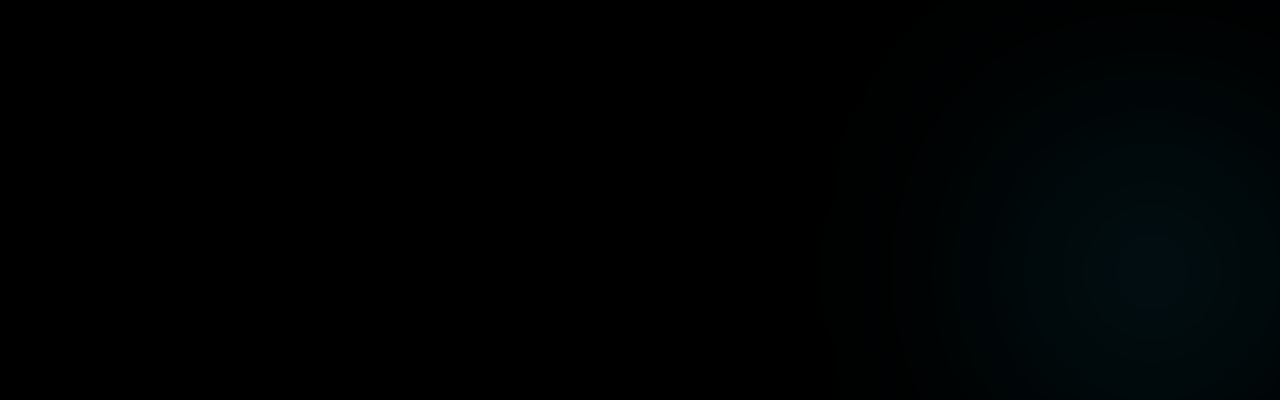
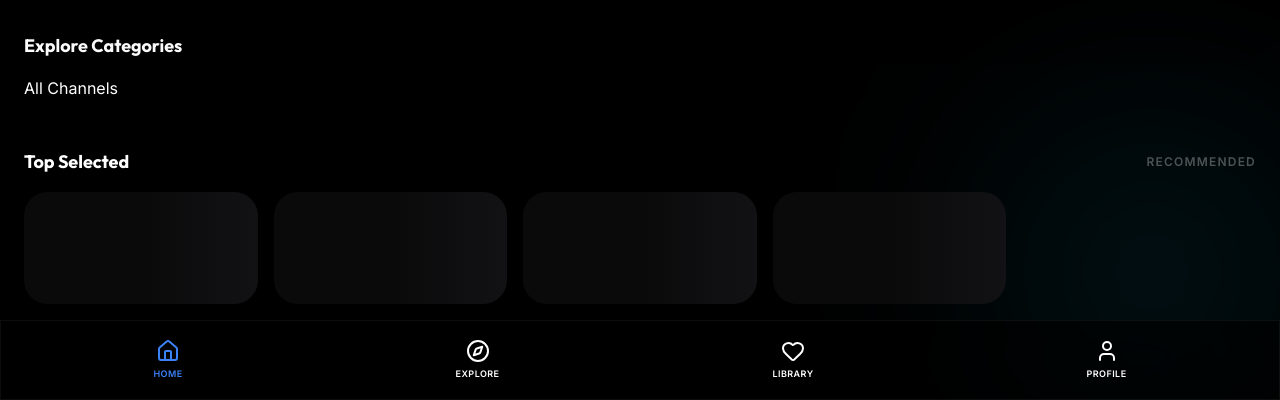
Before and after one commit to aryanjha205/LIVE-, a Flask app: page / in a window 1280 px wide. Shown: the part 1130-1530 px from the top of the page. Run offline with Flask 3, Linux system fonts and the light colour scheme; some libraries are stand-ins or nearby versions.

Commit message:
Add files via upload

```diff
--- a/static/js/main.js
+++ b/static/js/main.js
@@ -21,7 +21,7 @@ const authStep2 = document.getElementById('auth-step-2');
 let channels = [];
 let hls = null;
 let isLocked = false;
-let currentAspectRatio = 'fit';
+let currentAspectRatio = 'fill';
 let rotation = 0;
 let controlsTimeout;
 let startY = 0;
@@ -47,15 +47,27 @@ async function fetchChannels() {
             showToast('No channels available', 'info');
         }
 
+        renderCategories();
         renderHome();
         renderExplore();
         renderFavorites();
+        renderRecent();
     } catch (error) {
         console.error('Channel Fetch ERROR:', error);
         showToast('Stream Server Unreachable', 'error');
         // Clear skeletons to show error
         featuredGrid.innerHTML = `<div class="p-10 text-center opacity-30 col-span-full">Failed to load channels. Check your connection.</div>`;
     }
+}
+
+function renderCategories() {
+    const catScroll = document.getElementById('cat-scroll');
+    if (!catScroll) return;
+
+    const groups = ['All', ...new Set(channels.map(c => c.group))].filter(g => g && g !== 'General').slice(0, 15);
+    catScroll.innerHTML = groups.map(g => `
+        <div class="chip ${g === 'All' ? 'active' : ''}" onclick="filterByGroup('${g}')">${g}</div>
+    `).join('');
 }
 
 // --- AUTH LOGIC ---
@@ -303,6 +315,10 @@ function renderExplore(list = channels) {
 function openPlayer(channel) {
     playerView.style.display = 'block';
     document.getElementById('player-channel-name').textContent = channel.name;
+
+    // Feature: Add to Recent
+    addToRecent(channel);
+
     if (Hls.isSupported()) {
         if (hls) hls.destroy();
         hls = new Hls();
@@ -422,15 +438,25 @@ function toggleSearch() {
 
 globalSearch.oninput = (e) => {
     const q = e.target.value.toLowerCase();
-    const res = channels.filter(c => c.name.toLowerCase().includes(q)).slice(0, 30);
+    if (!q) { searchResults.innerHTML = ''; return; }
+
+    const res = channels.filter(c => c.name.toLowerCase().includes(q) || c.group.toLowerCase().includes(q)).slice(0, 30);
     searchResults.innerHTML = '';
     res.forEach(c => {
         const item = document.createElement('div');
-        item.className = 'glass p-5 rounded-3xl flex items-center space-x-4 active:scale-95 transition';
-        item.innerHTML = `<img src="${c.logo}" class="w-12 h-12 rounded-2xl object-cover"><span class="font-bold">${c.name}</span>`;
+        item.className = 'glass p-5 rounded-[28px] flex items-center space-x-4 active:scale-95 transition';
+        item.innerHTML = `
+            <img src="${c.logo}" class="w-12 h-12 rounded-2xl object-cover bg-white/5" onerror="this.src='/static/icon-192.png'">
+            <div class="flex flex-col min-w-0 flex-grow">
+                <span class="font-bold text-base truncate">${c.name}</span>
+                <span class="text-[10px] text-blue-500 font-bold uppercase tracking-widest">${c.group}</span>
+            </div>
+            <div class="p-3"><i data-lucide="play" class="w-5 h-5 text-white/20"></i></div>
+        `;
         item.onclick = () => { openPlayer(c); toggleSearch(); };
         searchResults.appendChild(item);
     });
+    lucide.createIcons();
 };
 
 function filterByGroup(group) {
@@ -466,11 +492,68 @@ function renderFavorites() {
     lucide.createIcons();
 }
 
+// --- NEW FEATURES ---
+
+function addToRecent(channel) {
+    let recents = JSON.parse(localStorage.getItem('recents') || '[]');
+    recents = [channel, ...recents.filter(c => c.url !== channel.url)].slice(0, 5);
+    localStorage.setItem('recents', JSON.stringify(recents));
+    renderRecent();
+}
+
+function renderRecent() {
+    const section = document.getElementById('recent-section');
+    const scroll = document.getElementById('recent-scroll');
+    const recents = JSON.parse(localStorage.getItem('recents') || '[]');
+
+    if (recents.length === 0) {
+        section.classList.add('hidden');
+        return;
+    }
+
+    section.classList.remove('hidden');
+    scroll.innerHTML = recents.map(c => `
+        <div onclick='openPlayer(${JSON.stringify(c)})' class="flex-shrink-0 w-20 text-center space-y-2">
+            <div class="w-16 h-16 rounded-2xl glass p-1 mx-auto overflow-hidden">
+                <img src="${c.logo}" class="w-full h-full object-cover rounded-xl" onerror="this.src='/static/icon-192.png'">
+            </div>
+            <p class="text-[10px] font-bold truncate opacity-60">${c.name}</p>
+        </div>
+    `).join('');
+}
+
+function copyShareLink() {
+    const channelName = document.getElementById('player-channel-name').innerText;
+    const dummyLink = `https://liveplus.app/watch?channel=${encodeURIComponent(channelName)}`;
+    navigator.clipboard.writeText(dummyLink).then(() => {
+        showToast("Share Link Copied!");
+    });
+}
+
+let sleepTimer = null;
+function toggleSleepTimer() {
+    if (sleepTimer) {
+        clearTimeout(sleepTimer);
+        sleepTimer = null;
+        showToast("Sleep Timer Off");
+    } else {
+        sleepTimer = setTimeout(() => {
+            exitPlayer();
+            showToast("Sleep Timer: Stream Stopped");
+        }, 30 * 60 * 1000); // 30 mins
+        showToast("Sleep Timer: 30 Minutes Set");
+    }
+}
+
 function showToast(msg, type='info') {
     const t = document.getElementById('global-toast');
     t.innerText = msg;
     t.style.opacity = '1';
-    setTimeout(() => t.style.opacity = '0', 3000);
+    t.style.top = '10%';
+    setTimeout(() => {
+        t.style.opacity = '0';
+        t.style.top = '8%';
+    }, 3000);
 }
 
 function resetControlsTimer() {
--- a/templates/index.html
+++ b/templates/index.html
@@ -46,58 +46,63 @@
 
         .glass {
             background: rgba(255, 255, 255, 0.03);
-            backdrop-filter: blur(20px);
-            -webkit-backdrop-filter: blur(20px);
-            border: 1px solid rgba(255, 255, 255, 0.05);
+            backdrop-filter: blur(25px);
+            -webkit-backdrop-filter: blur(25px);
+            border: 1px solid rgba(255, 255, 255, 0.08);
+            transition: all 0.3s cubic-bezier(0.4, 0, 0.2, 1);
+        }
+        .glass:hover {
+            background: rgba(255, 255, 255, 0.05);
+            border-color: rgba(255, 255, 255, 0.15);
         }
 
         .mx-gradient { background: linear-gradient(135deg, var(--primary), var(--accent)); }
+        .text-gradient {
+            background: linear-gradient(135deg, #fff, var(--primary));
+            -webkit-background-clip: text;
+            background-clip: text;
+            -webkit-text-fill-color: transparent;
+        }
 
         /* Animation */
         .page-transition {
-            transition: transform 0.4s cubic-bezier(0.4, 0, 0.2, 1), opacity 0.4s ease;
+            transition: transform 0.5s cubic-bezier(0.4, 0, 0.2, 1), opacity 0.5s ease;
         }
 
-        .hidden-left { transform: translateX(-100%); opacity: 0; }
-        .hidden-right { transform: translateX(100%); opacity: 0; }
+        .hidden-left { transform: translateX(-50%); opacity: 0; pointer-events: none; }
+        .hidden-right { transform: translateX(50%); opacity: 0; pointer-events: none; }
 
         /* Bottom Nav */
         .bottom-nav {
             padding-bottom: var(--safe-bottom);
-            height: calc(70px + var(--safe-bottom));
+            height: calc(80px + var(--safe-bottom));
         }
 
         .nav-item.active { color: var(--primary); }
-        .nav-item.active i { transform: translateY(-4px); filter: drop-shadow(0 0 8px var(--primary)); }
-        .nav-item i { transition: all 0.3s ease; }
+        .nav-item.active i { transform: translateY(-6px); filter: drop-shadow(0 0 12px var(--primary)); }
+        .nav-item i { transition: all 0.4s cubic-bezier(0.175, 0.885, 0.32, 1.275); }
 
-        /* Auth UI */
-        #auth-overlay {
-            position: fixed;
+        /* Cards */
+        .channel-card {
+            position: relative;
+            overflow: hidden;
+        }
+        .channel-card::after {
+            content: '';
+            position: absolute;
             inset: 0;
-            background: black;
-            z-index: 500;
-            display: flex;
-            align-items: center;
-            justify-content: center;
-            flex-direction: column;
-            padding: 24px;
+            background: linear-gradient(to top, rgba(0,0,0,0.8), transparent);
+            opacity: 0;
+            transition: opacity 0.3s;
         }
-
-        .auth-card {
-            width: 100%;
-            max-width: 400px;
-            padding: 40px 30px;
-            border-radius: 30px;
-            text-align: center;
-        }
+        .channel-card:hover::after { opacity: 1; }
 
         /* Input */
         .input-pill {
             background: rgba(255,255,255,0.05);
             border: 1px solid rgba(255,255,255,0.1);
-            border-radius: 18px;
-            padding: 16px 20px;
+            border-radius: 20px;
+            padding: 18px 25px;
             width: 100%;
             color: white;
             outline: none;
@@ -106,8 +111,15 @@
         .input-pill:focus {
             border-color: var(--primary);
             background: rgba(255,255,255,0.1);
+            box-shadow: 0 0 20px rgba(59, 130, 246, 0.1);
         }
 
+        /* Skeleton */
+        .skeleton {
+            background: linear-gradient(90deg, #0a0a0b 25%, #121214 50%, #0a0a0b 75%);
+            background-size: 200% 100%;
+            animation: skeleton-loading 2s infinite;
+        }
         /* Player Overlay */
         .player-fullscreen {
             position: fixed;
@@ -115,40 +127,24 @@
             background: black;
             z-index: 100;
             display: none;
+            overflow: hidden;
         }
+        #video {
+            width: 100%;
+            height: 100%;
+            transition: all 0.3s ease;
+        }
+        .fit { object-fit: contain; }
+        .fill { object-fit: cover; }
+        .stretch { object-fit: fill; }
 
-        /* Category Chips */
-        .chip {
-            padding: 8px 18px;
-            border-radius: 99px;
-            background: rgba(255,255,255,0.05);
-            font-size: 13px;
-            font-weight: 500;
-            white-space: nowrap;
-            transition: all 0.3s;
+        .lock-overlay {
+            position: absolute;
+            inset: 0;
+            z-index: 120;
+            display: none;
         }
-        .chip.active {
-            background: var(--primary);
-            color: white;
-            box-shadow: 0 4px 12px rgba(59, 130, 246, 0.3);
-        }
-
-        /* Avatar */
-        .avatar-option.selected {
-            border-color: var(--primary);
-            transform: scale(1.1);
-        }
-
-        /* Skeleton */
-        .skeleton {
-            background: linear-gradient(90deg, #121214 25%, #1a1a1c 50%, #121214 75%);
-            background-size: 200% 100%;
-            animation: skeleton-loading 1.5s infinite;
-        }
-        @keyframes skeleton-loading {
-            0% { background-position: 200% 0; }
-            100% { background-position: -200% 0; }
-        }
+        .lock-overlay.active { display: block; }
     </style>
 </head>
 <body class="bg-black text-white selection:bg-blue-500/30">
@@ -234,6 +230,16 @@
                 </div>
             </div>
 
+            <!-- Recent Watching (Dynamic) -->
+            <div id="recent-section" class="space-y-4 hidden">
+                <div class="flex items-center justify-between">
+                    <h3 class="text-lg font-bold">Recently Watched</h3>
+                </div>
+                <div id="recent-scroll" class="flex space-x-4 overflow-x-auto pb-2">
+                    <!-- Injected by JS -->
+                </div>
+            </div>
+
             <!-- Dynamic Horizontal Lists -->
             <div class="space-y-4">
                 <div class="flex items-center justify-between">
@@ -241,10 +247,6 @@
                 </div>
                 <div id="cat-scroll" class="flex space-x-3 overflow-x-auto pb-4 scroll-smooth">
                     <div class="chip active" onclick="filterByGroup('All')">All Channels</div>
-                    <div class="chip" onclick="filterByGroup('News')">Global News</div>
-                    <div class="chip" onclick="filterByGroup('Sports')">Sports & Live TV</div>
-                    <div class="chip" onclick="filterByGroup('Music')">Music</div>
-                    <div class="chip" onclick="filterByGroup('Entertainment')">Entertainment</div>
                 </div>
             </div>
 
@@ -362,7 +364,7 @@
 
     <!-- Fullscreen Player View -->
     <div id="player-view" class="player-fullscreen">
-        <video id="video" class="fit" playsinline></video>
+        <video id="video" class="fill" playsinline></video>
         <div id="lock-overlay" class="lock-overlay" onclick="onLockedScreenTouched()"></div>
         <div id="controls" class="absolute inset-0 z-[110] flex flex-col justify-between p-6 bg-gradient-to-b from-black/80 via-transparent to-black/80">
             <!-- Controls remain the same as previous version but styled cleaner -->
@@ -376,7 +378,10 @@
                         <span class="text-blue-500 text-[10px] uppercase font-black tracking-widest flex items-center mt-1"><span class="w-2 h-2 bg-red-600 rounded-full mr-2 animate-ping"></span>Live Now</span>
                     </div>
                 </div>
-                <div class="flex items-center space-x-2">
+                 <div class="flex items-center space-x-2">
+                    <button onclick="copyShareLink()" class="p-3 bg-white/5 rounded-2xl">
+                        <i data-lucide="share-2" class="w-5 h-5"></i>
+                    </button>
                     <button id="lock-btn" onclick="toggleLock()" class="p-3 bg-white/5 rounded-2xl">
                         <i data-lucide="unlock" class="w-5 h-5" id="lock-icon"></i>
                     </button>
@@ -385,7 +390,7 @@
 
             <div class="flex items-center justify-center space-x-12">
                 <button onclick="skip(-30)" class="p-4 rounded-full active:bg-white/10"><i data-lucide="rewind" class="w-8 h-8 opacity-40"></i></button>
-                <div id="play-pause-btn" class="w-24 h-24 rounded-full mx-gradient flex items-center justify-center shadow-2xl shadow-blue-500/30">
+                <div id="play-pause-btn" class="w-24 h-24 rounded-full mx-gradient flex items-center justify-center shadow-2xl shadow-blue-500/30 cursor-pointer">
                     <i data-lucide="play" class="w-12 h-12 fill-white" id="p-icon"></i>
                 </div>
                 <button onclick="skip(30)" class="p-4 rounded-full active:bg-white/10"><i data-lucide="fast-forward" class="w-8 h-8 opacity-40"></i></button>
@@ -396,6 +401,7 @@
                      <div class="flex space-x-4">
                         <button onclick="toggleAspectRatio()" class="flex flex-col items-center glass p-3 rounded-2xl"><i data-lucide="monitor" class="w-5 h-5 text-blue-400"></i></button>
                         <button onclick="toggleRotate()" class="flex flex-col items-center glass p-3 rounded-2xl"><i data-lucide="refresh-cw" class="w-5 h-5 text-blue-400"></i></button>
+                        <button onclick="toggleSleepTimer()" class="flex flex-col items-center glass p-3 rounded-2xl"><i data-lucide="clock" class="w-5 h-5 text-blue-400"></i></button>
                      </div>
                      <button onclick="toggleFullScreen()" class="glass p-3 rounded-2xl"><i data-lucide="maximize" class="w-6 h-6"></i></button>
                 </div>
```
